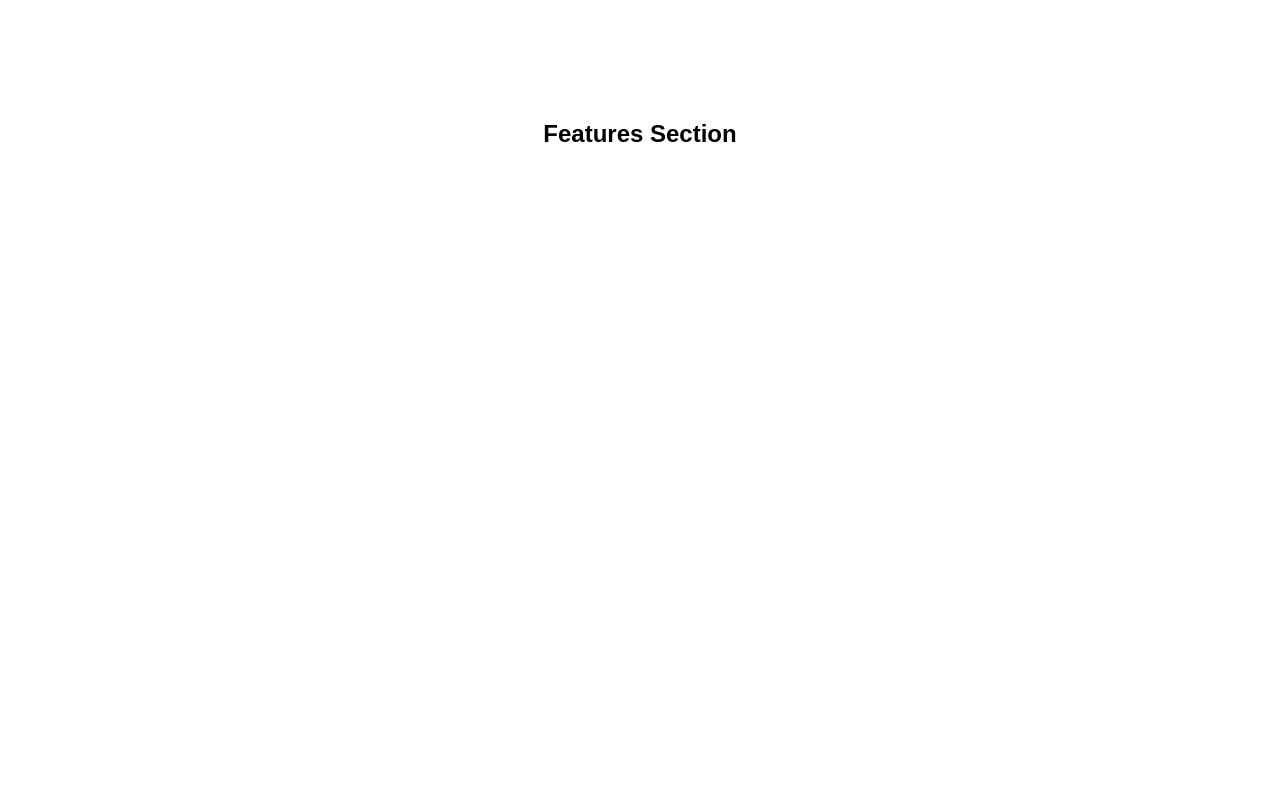
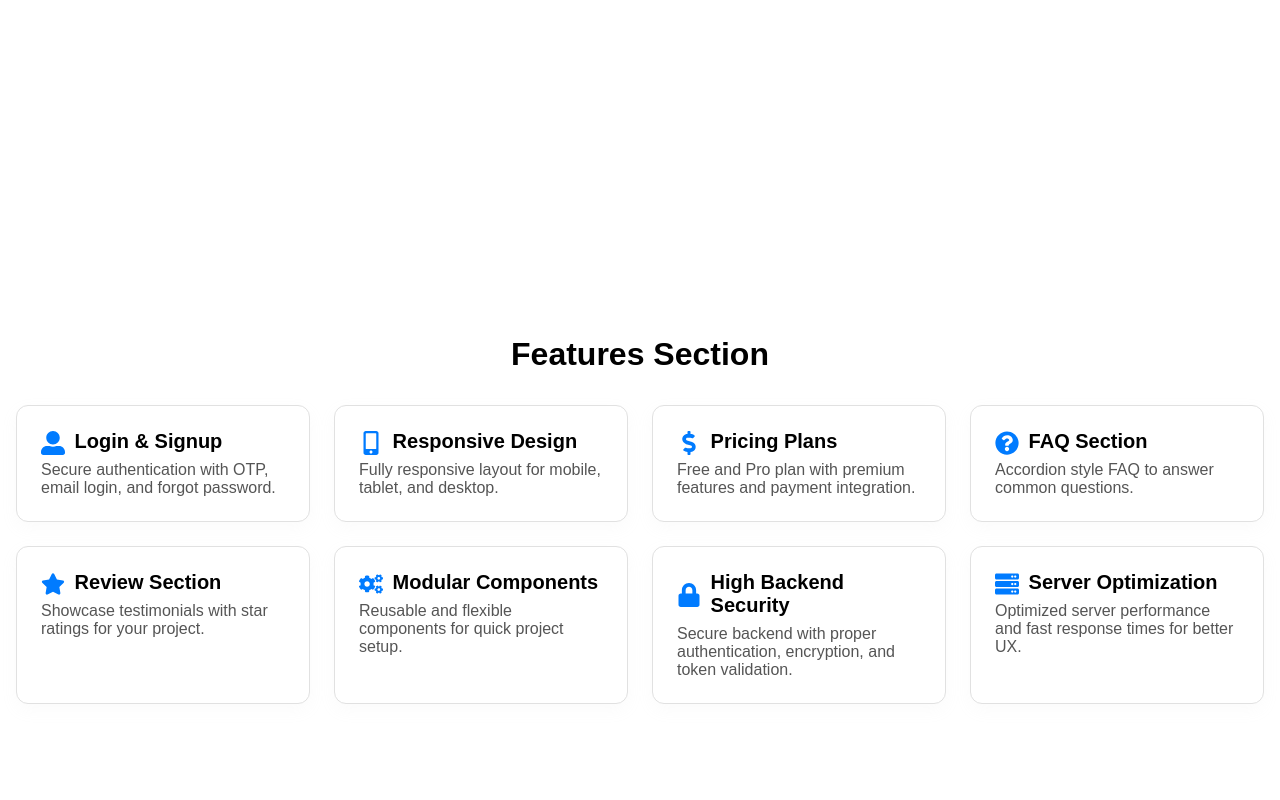
Before and after one commit to TEJASS-PATELL/Backend_flow, a React (Vite) app in the folder Frontend/: page / in a window 1280 px wide. Shown: the part 1540-2340 px from the top of the page. Built offline with nearby package versions, Linux system fonts and the light colour scheme; a web font is replaced by a local one.

Commit message:
made frontend

```diff
--- a/Frontend/src/components/FAQ.jsx
+++ b/Frontend/src/components/FAQ.jsx
@@ -1,6 +1,7 @@
 import React, { useState } from 'react'
 import "../style/FAQ.css"
 
+{/* Change questions and answer according to your application */}
 const faq = [
   {
     question: "What is this project about?",
--- a/Frontend/src/components/Features.jsx
+++ b/Frontend/src/components/Features.jsx
@@ -1,11 +1,33 @@
-import React from 'react'
+import React from 'react';
+import { FaUserAlt, FaMobileAlt, FaDollarSign, FaQuestionCircle, FaStar, FaCogs, FaLock, FaServer } from "react-icons/fa";
 import "../style/Features.css";
+
+const features = [
+  { title: "Login & Signup", desc: "Secure authentication with OTP, email login, and forgot password.", icon: <FaUserAlt /> },
+  { title: "Responsive Design", desc: "Fully responsive layout for mobile, tablet, and desktop.", icon: <FaMobileAlt /> },
+  { title: "Pricing Plans", desc: "Free and Pro plan with premium features and payment integration.", icon: <FaDollarSign /> },
+  { title: "FAQ Section", desc: "Accordion style FAQ to answer common questions.", icon: <FaQuestionCircle /> },
+  { title: "Review Section", desc: "Showcase testimonials with star ratings for your project.", icon: <FaStar /> },
+  { title: "Modular Components", desc: "Reusable and flexible components for quick project setup.", icon: <FaCogs /> },
+    { title: "High Backend Security", desc: "Secure backend with proper authentication, encryption, and token validation.", icon: <FaLock /> },
+  { title: "Server Optimization", desc: "Optimized server performance and fast response times for better UX.", icon: <FaServer /> }
+];
+
 export default function Features() {
   return (
     <section id='features'>
-        <h1>Features Section</h1>
-        <div className='features-container'>
-        </div>
+      <h1>Features Section</h1>
+      <div className='features-container'>
+        {features.map((feature, index) => (
+          <div key={index} className='feature-card'>
+            <div className="feature-title">
+              <div className="feature-icon">{feature.icon}</div>
+              <h3>{feature.title}</h3>
+            </div>
+            <p>{feature.desc}</p>
+          </div>
+        ))}
+      </div>
     </section>
   )
 }
--- a/Frontend/src/pages/SignUp.jsx
+++ b/Frontend/src/pages/SignUp.jsx
@@ -13,6 +13,10 @@ export default function SignUp() {
           <label htmlFor='password'>Password <input id='password' required placeholder="••••••••"></input></label>
           <small className="password-help">Password must be at least 8 characters.</small>
           <label htmlFor='confirmpassword'>Confirm Password <input id='confirmpassword' required placeholder="••••••••"></input></label>
+          <div className="checkbox-container">
+            <input type="checkbox" id="terms" required />
+            <Link to="/terms-and-conditions">I agree to the Terms & Conditions</Link>
+          </div>
           <button type='submit' className='signupbtn'>SignUp</button>
         </div>
         <p className='signup-text'>
--- a/Frontend/src/style/Features.css
+++ b/Frontend/src/style/Features.css
@@ -1,5 +1,59 @@
 #features{
     display: flex;
     justify-content: center;
+    flex-direction: column;
     min-height: 100vh;
+    padding: 4rem 1rem;
+  text-align: center;
 }
+
+
+#features h1 {
+  font-size: 2rem;
+  margin-bottom: 2rem;
+  font-weight: 700;
+}
+
+.features-container {
+  display: grid;
+  grid-template-columns: repeat(auto-fit, minmax(280px, 1fr));
+  gap: 1.5rem;
+  max-width: 1400px;
+  margin: 0 auto;
+}
+
+.feature-card {
+  background: #ffffff;
+  border-radius: 12px;
+  padding: 1.5rem;
+  box-shadow: 0 6px 16px rgba(200, 200, 200, 0.08);
+  border: 1px solid rgb(225, 225, 225);
+  text-align: left;
+  transition: transform 0.3s ease;
+}
+
+.feature-card:hover {
+  transform: translateY(-5px);
+}
+
+.feature-card h3 {
+  font-size: 1.25rem;
+  margin-bottom: 0.5rem;
+}
+
+.feature-card p {
+  font-size: 1rem;
+  color: #555;
+}
+
+.feature-title {
+  display: flex;
+  align-items: center;
+  gap: 0.6rem;
+  justify-content: flex-start;
+}
+
+.feature-icon {
+  font-size: 1.5rem;
+  color: #007bff;
+}
--- a/Frontend/src/style/Review.css
+++ b/Frontend/src/style/Review.css
@@ -21,7 +21,6 @@
   padding: 1.15rem 1rem;
   border-radius: 12px;
   width: 950px;
-  border: 1px solid rgb(212, 212, 212);
   text-align: center;
   transition: transform 0.3s ease;
 }
--- a/Frontend/src/style/Services.css
+++ b/Frontend/src/style/Services.css
@@ -1,9 +1,10 @@
 #pricing-section {
-  min-height: 100vh;
+    display: flex;
+    justify-content: center;
+    flex-direction: column;
+    min-height: 100vh;
+      padding: 4rem 1rem;
   text-align: center;
-  display: flex;
-  flex-direction: column;
-  align-items: center;
 }
 
 .pricing-title {
--- a/Frontend/src/style/SignUp.css
+++ b/Frontend/src/style/SignUp.css
@@ -78,6 +78,26 @@
   text-decoration: underline;
 }
 
+.checkbox-container {
+  display: flex;
+  align-items: center;
+  gap: 0.5rem;
+  color: #555;
+}
+
+.checkbox-container input[type="checkbox"] {
+  width: 16px;
+  height: 16px;
+  accent-color: #007bff;
+  cursor: pointer;
+}
+
+.checkbox-container a {
+  font-size: 0.85rem;
+  color: #0026ff;
+  cursor: pointer;
+}
+
 @media (max-width: 480px) {
   .sigup-form {
     padding: 1.5rem;
```
Lines whose indentation alone changed are shown as unchanged.
